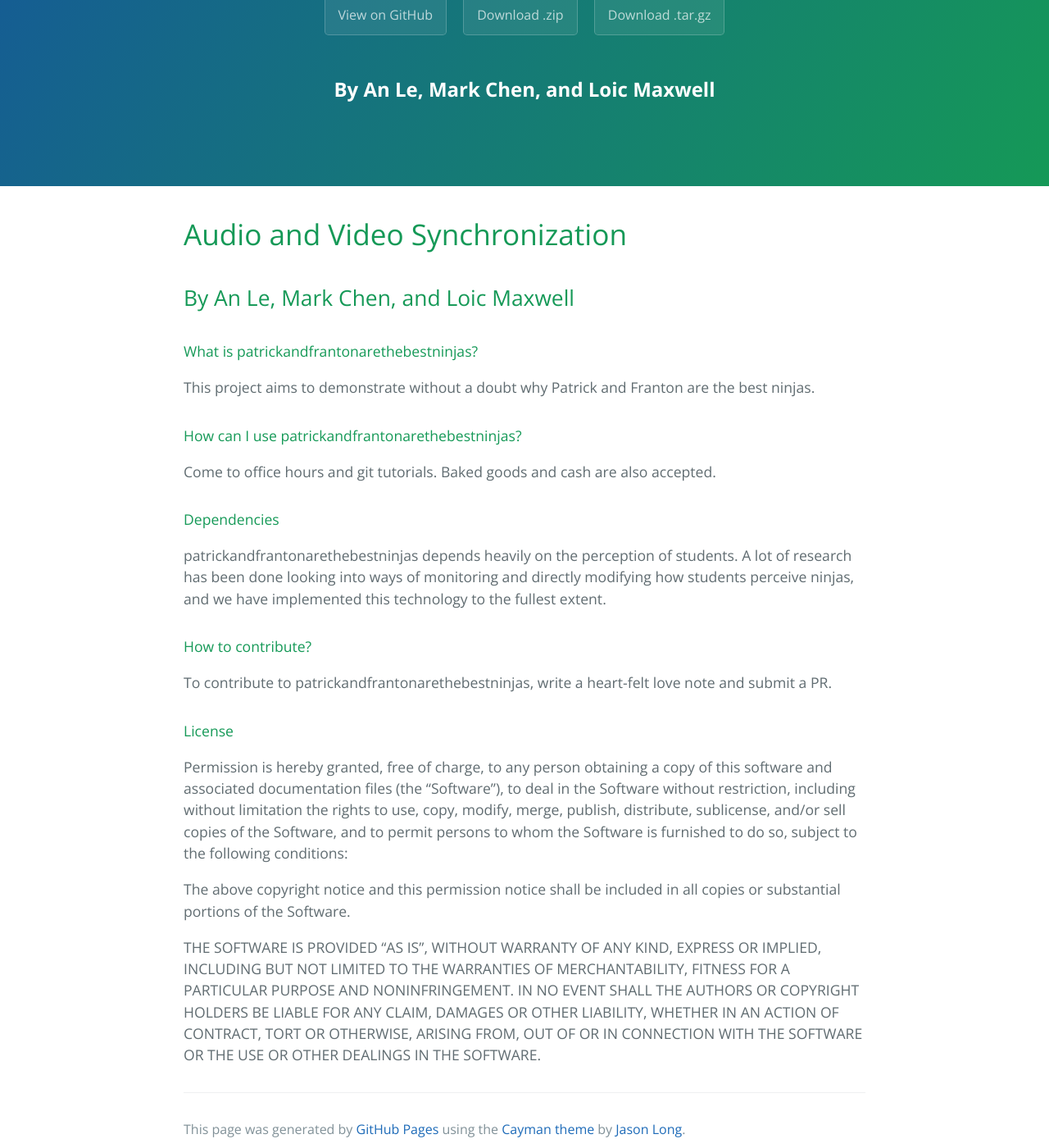
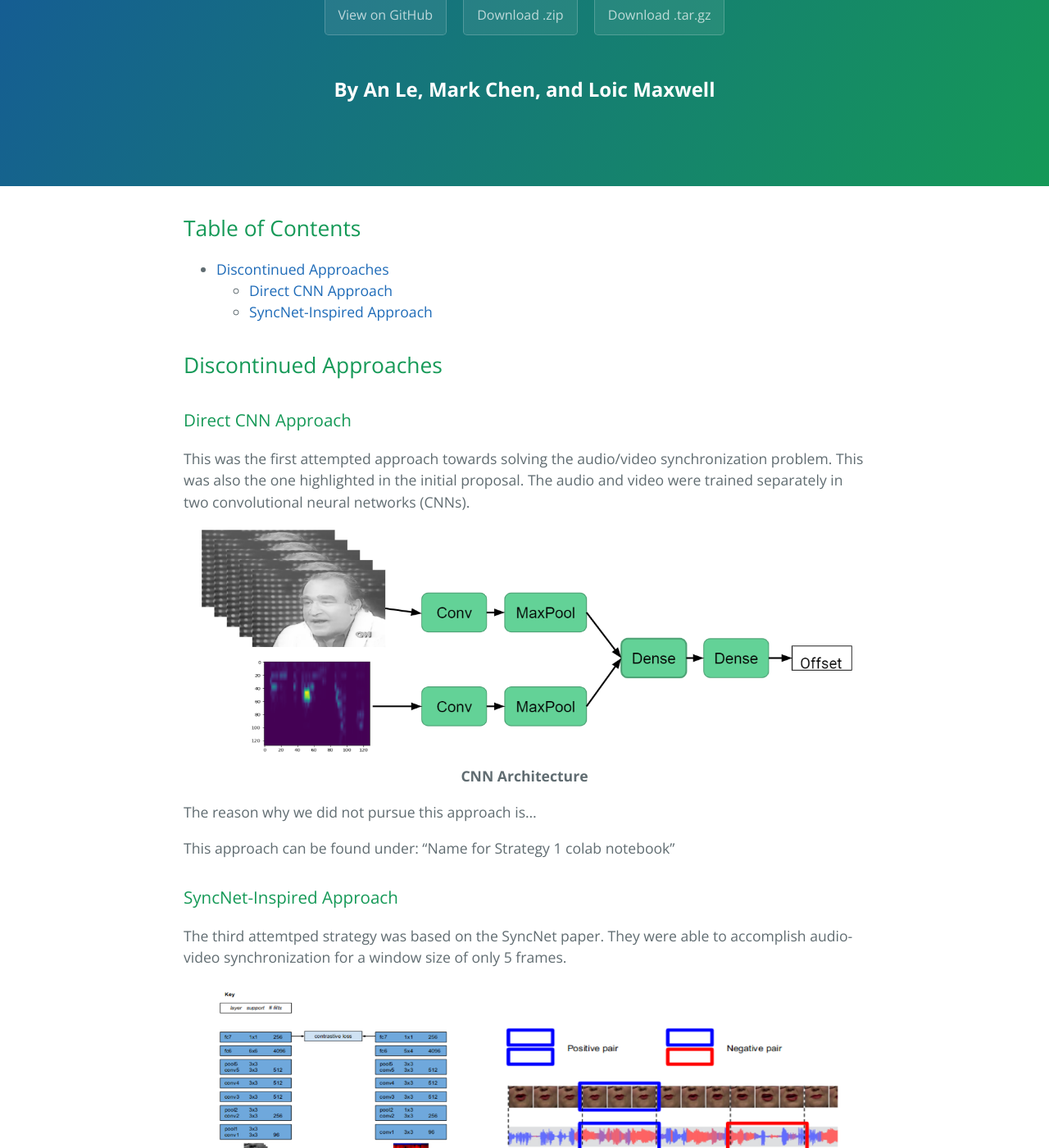
Before and after one commit to binhanle/eem202a-project, a Jekyll site: the page built from method_explore.md, in a window 1280 px wide and 1400 px high, scrolled down 263 px. Shown: the whole window at 82% size. Built offline with Jekyll 4.4.1, drawn with Linux system fonts in a browser that asks for light colours; some of the changed text lies outside the part shown.

Commit message:
Update method_explore.md

```diff
--- a/method_explore.md
+++ b/method_explore.md
@@ -4,26 +4,41 @@ layout: template
 filename: method_explore
 ---
 
-# Audio and Video Synchronization
 
-## By An Le, Mark Chen, and Loic Maxwell
+## Table of Contents
+* [Discontinued Approaches](#discontinued-approaches)
+  * [Direct CNN Approach](#direct-cnn-approach)
+  * [SyncNet-Inspired Approach](#syncNet-inspired-approach)
 
-#### What is patrickandfrantonarethebestninjas?
-This project aims to demonstrate without a doubt why Patrick and Franton are the best ninjas.
 
-#### How can I use patrickandfrantonarethebestninjas?
-Come to office hours and git tutorials. Baked goods and cash are also accepted.
+## Discontinued Approaches
 
-#### Dependencies
-patrickandfrantonarethebestninjas depends heavily on the perception of students. A lot of research has been done looking into ways of monitoring and directly modifying how students perceive ninjas, and we have implemented this technology to the fullest extent.
+### Direct CNN Approach
 
-#### How to contribute?
-To contribute to patrickandfrantonarethebestninjas, write a heart-felt love note and submit a PR.
+This was the first attempted approach towards solving the audio/video synchronization problem. This was also the one highlighted in the initial proposal. The audio and video were trained separately in two convolutional neural networks (CNNs).
 
-#### License
+<p align="center">
+	<img src="https://github.com/binhanle/eem202a-project/blob/master/Images/strat1.png" />
+	<br/>
+	<strong>CNN Architecture</strong>
+</p>
 
-Permission is hereby granted, free of charge, to any person obtaining a copy of this software and associated documentation files (the "Software"), to deal in the Software without restriction, including without limitation the rights to use, copy, modify, merge, publish, distribute, sublicense, and/or sell copies of the Software, and to permit persons to whom the Software is furnished to do so, subject to the following conditions:
+The reason why we did not pursue this approach is...
 
-The above copyright notice and this permission notice shall be included in all copies or substantial portions of the Software.
+This approach can be found under:
+"Name for Strategy 1 colab notebook"
 
-THE SOFTWARE IS PROVIDED "AS IS", WITHOUT WARRANTY OF ANY KIND, EXPRESS OR IMPLIED, INCLUDING BUT NOT LIMITED TO THE WARRANTIES OF MERCHANTABILITY, FITNESS FOR A PARTICULAR PURPOSE AND NONINFRINGEMENT. IN NO EVENT SHALL THE AUTHORS OR COPYRIGHT HOLDERS BE LIABLE FOR ANY CLAIM, DAMAGES OR OTHER LIABILITY, WHETHER IN AN ACTION OF CONTRACT, TORT OR OTHERWISE, ARISING FROM, OUT OF OR IN CONNECTION WITH THE SOFTWARE OR THE USE OR OTHER DEALINGS IN THE SOFTWARE.
+### SyncNet-Inspired Approach
+
+The third attemtped strategy was based on the SyncNet paper. They were able to accomplish audio-video synchronization for a window size of only 5 frames.
+
+<p align="center">
+	<img src="https://github.com/binhanle/eem202a-project/blob/master/Images/strat3.png"/>
+	<br/>
+	<strong>Source: https://www.robots.ox.ac.uk/~vgg/publications/2016/Chung16a/chung16a.pdf</strong>
+</p>
+
+The reason why we did not pursue this strategy is...
+
+This approach can be found under:
+"Name for Strategy 3 colab notebook"
```
